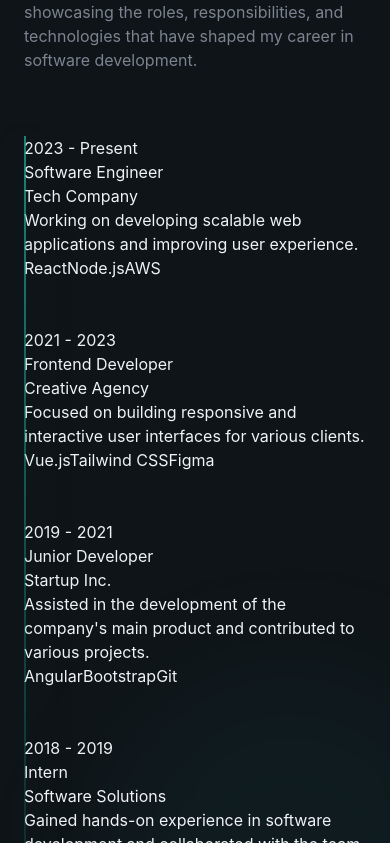
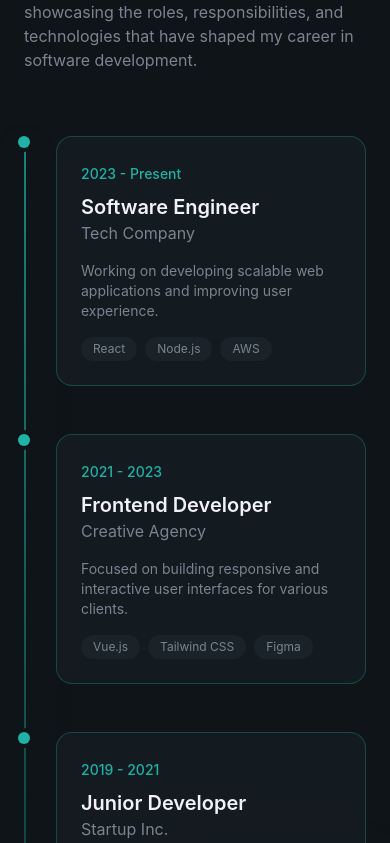
Before and after one commit to JavierVargas0112/portfolio, a React (Vite) app: page / in a window 390 px wide. Shown: the part 6401-7244 px from the top of the page. Built offline with nearby package versions, Linux system fonts and the light colour scheme.

Commit message:
Timeline

```diff
--- a/src/sections/Experience.jsx
+++ b/src/sections/Experience.jsx
@@ -90,22 +90,26 @@ export const Experience = () => {
                 {/* Experience Items */}
                 <div className="space-y-12">
                     {experiences.map((exp, idx) => (
-                        <div key={idx}>
+                        <div
+                            key={idx}
+                            className="relative grid md:grid-cols-2 gap-8 animate-fade-in"
+                            style={{ animationDelay: `${(idx + 1) *150}ms`}}
+                        >
                             {/* timeline */}
-                            <div>
-
+                            <div className="absolute left-0 md:left-1/2 top-0 w-3 h-3 bg-primary rounded-full -translate-x-1/2 ring-4 ring-background z-10" >
+                                {exp.current && <span className="absolute inset-0 rounded-full bg-primary animate-ping opacity-75" />}
                             </div>
 
                             {/* content */}
-                            <div>
-                                <div>
-                                    <span>{exp.period}</span>
-                                    <h3>{exp.role}</h3>
-                                    <p>{exp.company}</p>
-                                    <p>{exp.description}</p>
-                                    <div>
+                            <div className={`pl-8 md:pl-0 ${idx % 2 === 0 ? "md:pr-16 md:text-right" : "md:col-start-2 md:pl-16"}` } >
+                                <div className={`glass p-6 rounded-2xl border border-primary/30 hover:border-primary/50 transition-all duration-500 `}>
+                                    <span className="text-sm text-primary font-medium ">{exp.period}</span>
+                                    <h3 className="text-xl font-semibold mt-2">{exp.role}</h3>
+                                    <p className="text-muted-foreground">{exp.company}</p>
+                                    <p className="text-sm text-muted-foreground mt-4">{exp.description}</p>
+                                    <div className={`flex flex-wrap gap-2 mt-4 ${idx % 2 === 0 ? "md:justify-end" : ""}`}>
                                         {exp.technologies.map((tech, techIdx) => (
-                                            <span key={techIdx}>{tech}</span>
+                                            <span className="px-3 py-1 bg-surface text-xs rounded-full text-muted-foreground" key={techIdx}>{tech}</span>
                                         ))}
                                     </div>
                                 </div>
```
